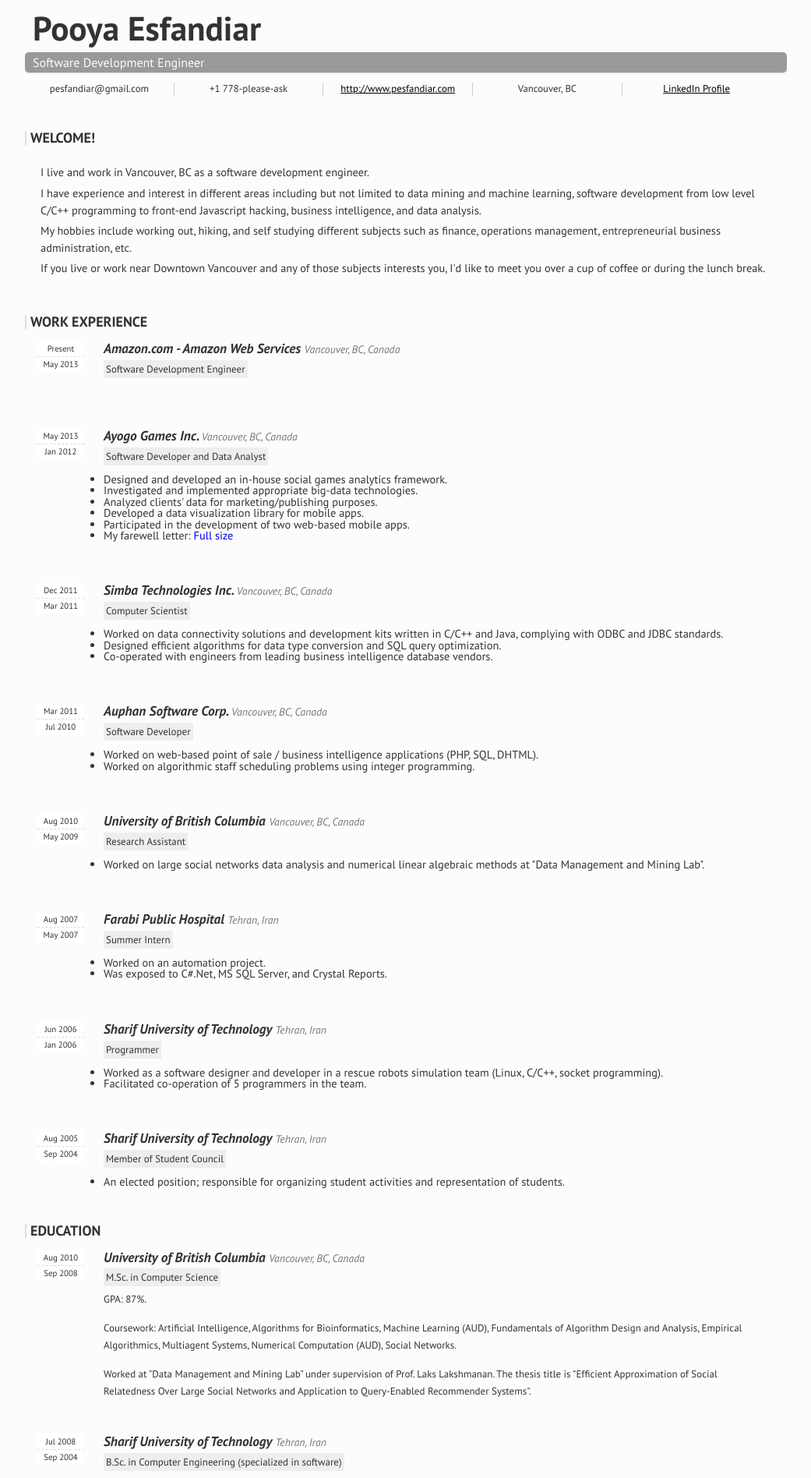
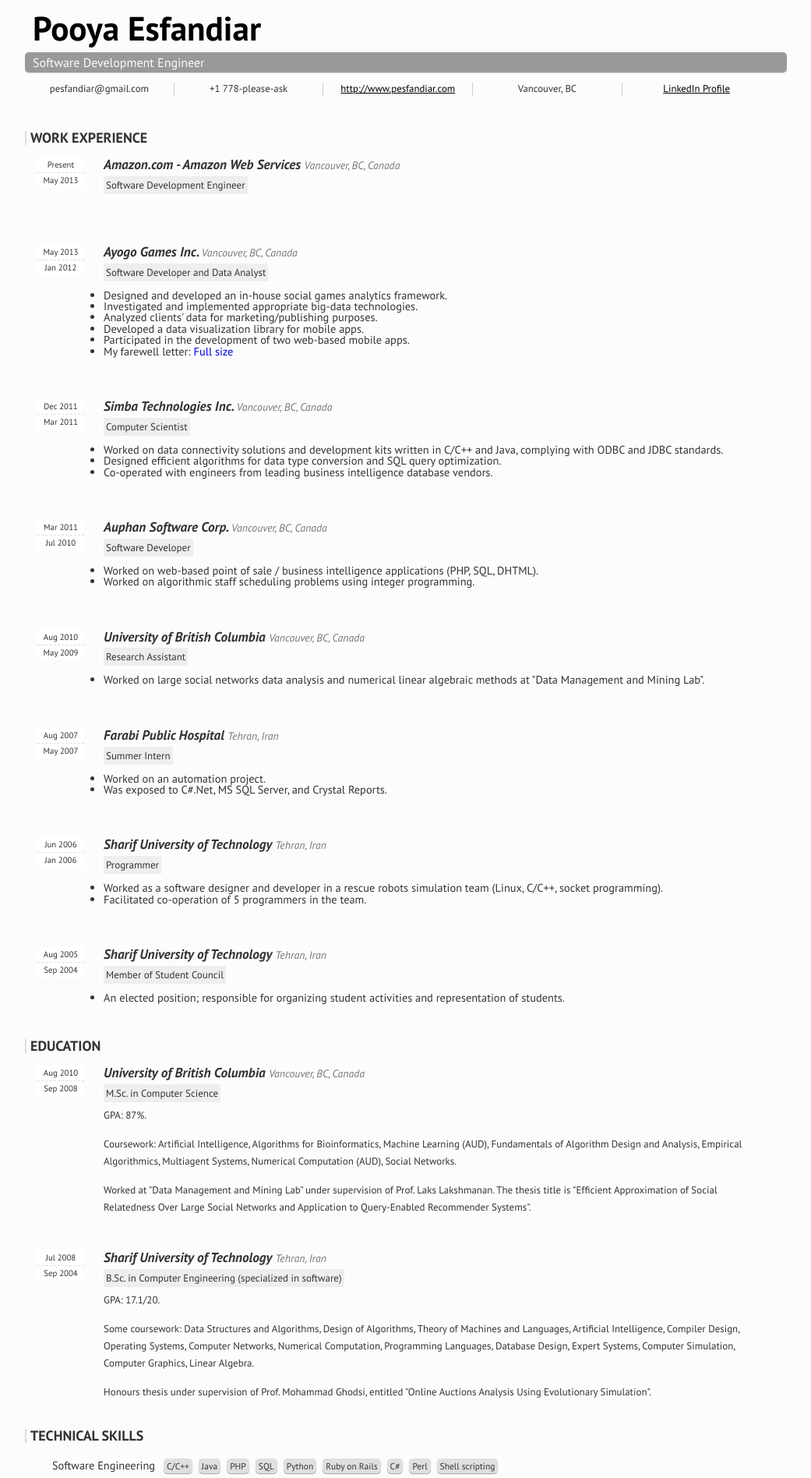
Before and after one commit to pesfandiar/pesfandiar.github.io, a Jekyll site: the page resume.html, which Jekyll copies as it is, in a window 1280 px wide. Shown: the top 1896 px of the page at 78% size, without its empty margins (119-1160 px from the left). Built offline with Jekyll 4.4.1, drawn with Linux system fonts in a browser that asks for light colours.

Commit message:
Moved the introduction to the front page.

```diff
--- a/assets/main/css/main.css
+++ b/assets/main/css/main.css
@@ -14,6 +14,8 @@
 /*   HEADER   */
 header.vcard {margin-bottom: 10px; overflow: hidden;}
 .fn {font-size: 2.7em; font-weight: bold; padding: 5px 0 5px 10px;}
+.fn a {color: #000; text-decoration: none}
+.fn a:hover {text-decoration: none}
 .role {background: #999; color: #FCFCFC; font-weight: normal; margin: 4px 0 13px; padding: 5px 5px 5px 10px; -webkit-border-radius: 5px; border-radius: 5px; -webkit-box-shadow:  0px 1px 1px 0px rgba(0, 0, 0, 0.35);  box-shadow: 0 1px 1px 0 rgba(0, 0, 0, 0.15);}
 .contact {list-style: none; margin-bottom: 15px; overflow: hidden;}
 .contact li {border-right: 1px solid #ccc; display: inline; float: left; font-size: 0.8em; padding: 2px 0; text-align: center; width: 19.5%; overflow: hidden}
--- a/resume.html
+++ b/resume.html
@@ -25,7 +25,7 @@
     <![endif]-->
 
     <header class="vcard">
-      <h1 class="fn">Pooya Esfandiar</h1>
+      <h1 class="fn"><a href="http://www.pesfandiar.com">Pooya Esfandiar</a></h1>
       <h2 class="role">Software Development Engineer</h2>
       <ul class="contact">
         <li class="email">pesfandiar@gmail.com</li>
@@ -36,15 +36,12 @@
       </ul>
     </header>
 
-    <section id="summary">
+    <!--section id="summary">
       <h1>Welcome!</h1>
       <br>
-      <p>I live and work in Vancouver, BC as a software development engineer.</p>
-      <p>I have experience and interest in different areas including but not limited to data mining and machine learning, software development from low level C/C++ programming to front-end Javascript hacking, business intelligence, and data analysis.</p>
-      <p>My hobbies include working out, hiking, and self studying different subjects such as finance, operations management, entrepreneurial business administration, etc.</p>
-      <p>If you live or work near Downtown Vancouver and any of those subjects interests you, I'd like to meet you over a cup of coffee or during the lunch break.</p>
+      <p></p>
       <br>
-    </section>
+    </section-->
 
     <section id="experience">
       <h1>Work Experience</h1>
```
Also changed, not shown: index.md (+9 -3 lines).
